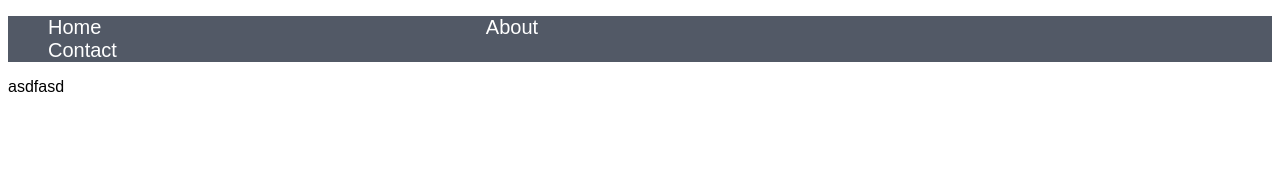
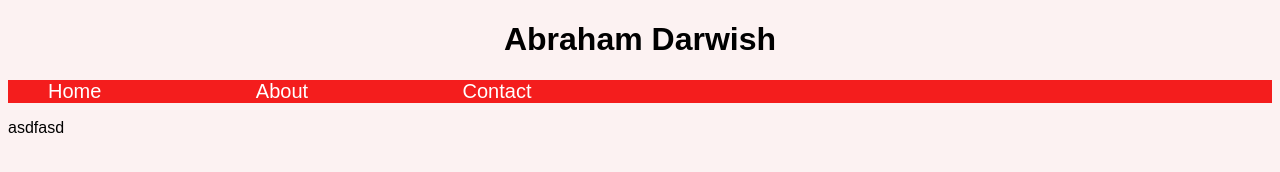
Before and after one commit to tdarwish7/my_portfolio, a website: page public/html/index.html in a window 1280 px wide. Drawn offline with Linux system fonts and the light colour scheme; files that its build step writes are made by us from their sources.

Commit message:
added banner heading

```diff
--- a/public/css/main.css
+++ b/public/css/main.css
@@ -1,10 +1,18 @@
 html {
-  background-color: #fff;
+  background-color: #fcf2f2;
   font-family: fantasy, sans-serif;;
 }
 
+div#banner{
+  text-align: center;
+}
+
+div#banner h1{
+  color: black;
+}
+
 div#navigation{
-  background-color: #525966;
+  background-color: #f41d1d;
   width: 100%;
   height: 5%;
 }
@@ -13,7 +21,7 @@ div#navigation li{
   display: inline;
   text-align: center;
   list-style: none;
-  margin-right: 380px;
+  margin-right: 150px;
 }
 
 div#navigation li a{
--- a/public/html/index.html
+++ b/public/html/index.html
@@ -5,6 +5,9 @@
         <link rel="stylesheet" href="css/main.css">
   </head>
   <body>
+    <div id='banner'>
+      <h1> Abraham Darwish</h1>
+    </div>
     <div id='navigation'>
       <ul>
         <li>
```
Also changed, not shown: public/html/about.html (+3 -0 lines), public/html/contact.html (+3 -0 lines).
